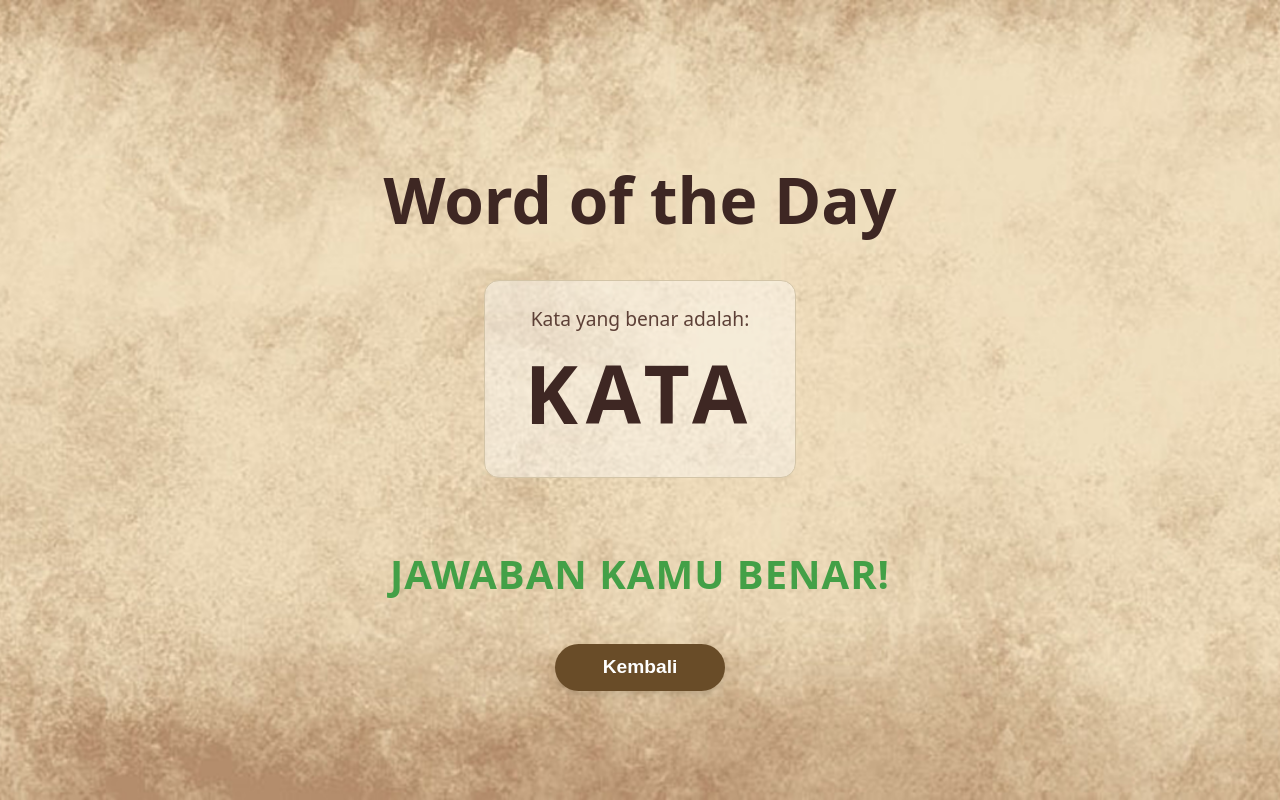
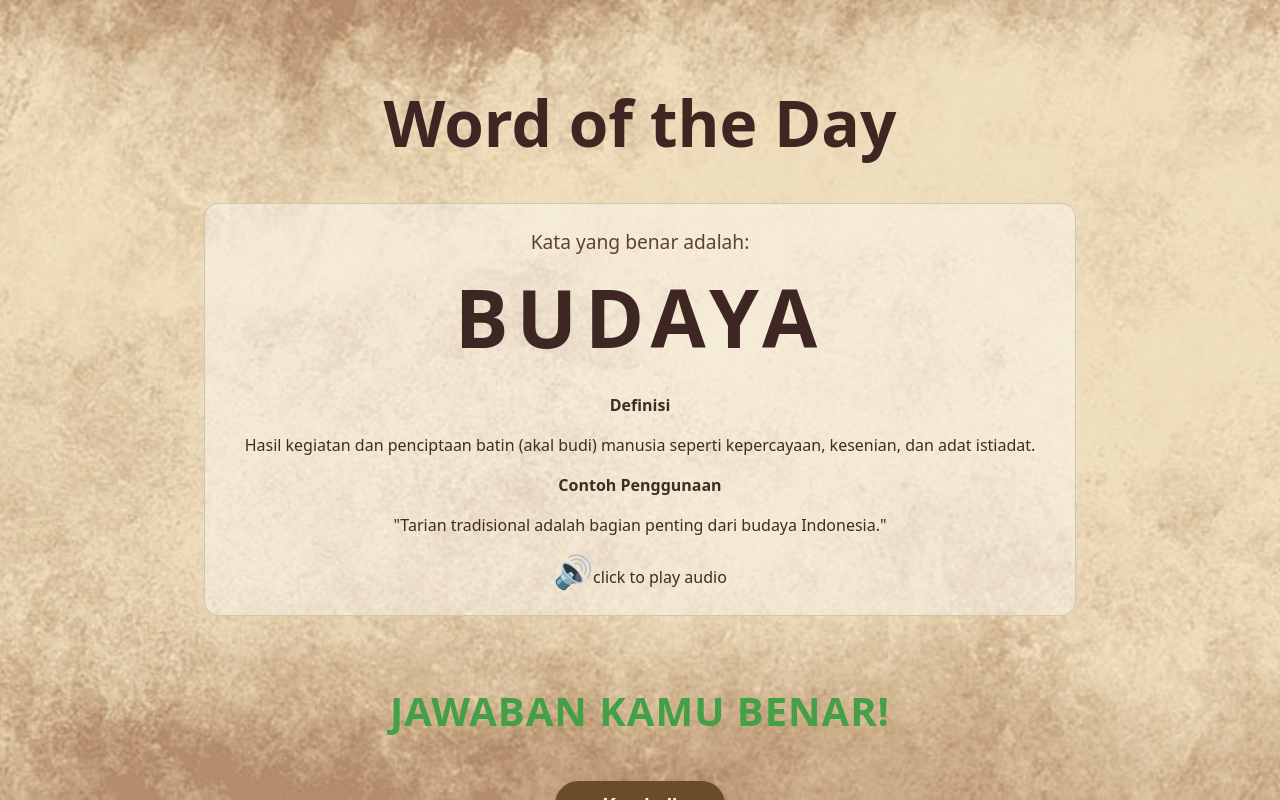
Before and after one commit to nocturnalnerds/GarudaHacks-Forge, a React (Vite) app in the folder frontend/: page /wotdscore in a window 1280 px wide. Built offline with nearby package versions, Linux system fonts and the light colour scheme; a web font is replaced by a local one.

Commit message:
WOTD Placeholder 2

```diff
--- a/frontend/src/pages/Wotd/wotdscore.jsx
+++ b/frontend/src/pages/Wotd/wotdscore.jsx
@@ -1,11 +1,26 @@
 import React from 'react';
 import { useLocation, Link } from 'react-router-dom';
-import './wotdscore.css'; // We'll create this CSS file next
+import './wotdscore.css';
 
 function WotdScore() {
   const location = useLocation();
-  // Retrieve the correct word passed from the game page
-  const word = location.state?.word || 'KATA'; // Fallback in case state is not passed
+  const wordData = location.state?.wordData || {
+    word: 'BUDAYA',
+    definition: 'Hasil kegiatan dan penciptaan batin (akal budi) manusia seperti kepercayaan, kesenian, dan adat istiadat.',
+    example: 'Tarian tradisional adalah bagian penting dari budaya Indonesia.',
+    audioFile: 'budaya.mp3' // Placeholder for the audio file from the backend
+  };
+
+  const handlePlayAudio = () => {
+    if (wordData.audioFile) {
+      // This path would be the base URL for your backend audio files
+      const audioUrl = `/path/to/backend/audio/${wordData.audioFile}`;
+      console.log(`Playing audio from: ${audioUrl}`);
+      // When the backend is ready, you can uncomment the lines below
+      // const audio = new Audio(audioUrl);
+      // audio.play().catch(e => console.error("Error playing audio:", e));
+    }
+  };
 
   return (
     <div className="wotd-score-container">
@@ -13,10 +28,27 @@ function WotdScore() {
 
       <div className="revealed-answer-container">
         <p className="revealed-answer-label">Kata yang benar adalah:</p>
-        <p className="revealed-answer-word">{word}</p>
+        <p className="revealed-answer-word">{wordData.word}</p>
+
+        <div className="word-details-container">
+          <div className="detail-item">
+            <p className="detail-label"><strong>Definisi</strong></p>
+            <p className="detail-content">{wordData.definition}</p>
+          </div>
+          <div className="detail-item">
+            <p className="detail-label"><strong>Contoh Penggunaan</strong></p>
+            <p className="detail-content">"{wordData.example}"</p>
+          </div>
+          <div className="detail-item audio-item">
+            <button onClick={handlePlayAudio} className="speaker-button" aria-label="Play audio">
+              &#128266;
+            </button>
+            <span className="audio-prompt">click to play audio</span>
+          </div>
+        </div>
       </div>
 
-      <h2 className="success-message">JAWABAN KAMU BENAR!</h2>
+      <h2 className="success-message"><strong>JAWABAN KAMU BENAR!</strong></h2>
 
       <Link to="/game">
         <button className="kembali-button">
```
